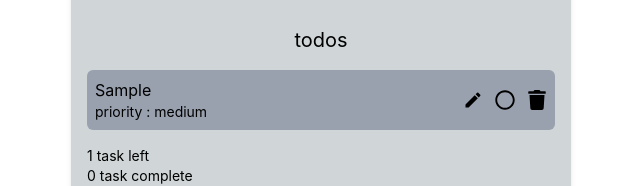
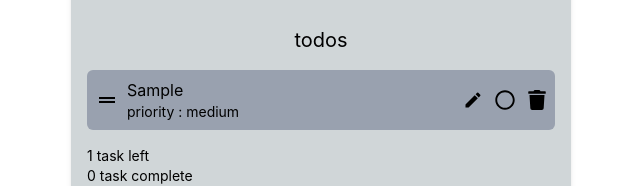
Before and after one commit to mohammad-ghf/todo-app, a React (Vite) app: page / in a window 1280 px wide. Both pictures are taken after typing "Sample" into the empty fields and a click on the button "Add Todo". Shown: the part 356-542 px from the top of the page, without its empty margins (319-959 px from the left). Built offline with nearby package versions, Linux system fonts and the light colour scheme.

Commit message:
upt drag and drop

```diff
--- a/package.json
+++ b/package.json
@@ -12,6 +12,9 @@
     "deploy": "gh-pages -d dist"
   },
   "dependencies": {
+    "@dnd-kit/core": "^6.3.1",
+    "@dnd-kit/sortable": "^10.0.0",
+    "@dnd-kit/utilities": "^3.2.2",
     "@tailwindcss/vite": "^4.3.3",
     "react": "^19.2.8",
     "react-dom": "^19.2.8",
--- a/src/components/Todo.tsx
+++ b/src/components/Todo.tsx
@@ -4,6 +4,9 @@ import { FaRegCircle } from "react-icons/fa";
 import { FaSave } from "react-icons/fa";
 import type { Priority } from "../types/todo";
 import { useState } from "react";
+import { useSortable } from "@dnd-kit/sortable";
+import { CSS } from "@dnd-kit/utilities";
+import { MdDragHandle } from "react-icons/md";
 
 type TodoProp = {
   todo: {
@@ -29,15 +32,37 @@ const Task = ({ todo, completeTodo, deleteTodo, editTodo }: TodoProp) => {
     setIsEditing(false);
   };
 
+  const { attributes, listeners, setNodeRef, transform, transition } =
+    useSortable({
+      id: todo.id,
+    });
+
+  const style = {
+    transform: CSS.Transform.toString(transform),
+    transition,
+  };
+
   return (
-    <div className="my-4 flex flex-col md:flex-row justify-between gap-2 bg-gray-400 dark:bg-purple-900 p-2 rounded-md relative">
+    <div
+      ref={setNodeRef}
+      style={style}
+      className="my-4 flex flex-col md:flex-row justify-between items-center gap-2 bg-gray-400 dark:bg-purple-900 p-2 rounded-md relative"
+    >
       <div
-        className={`text-black dark:text-white ${todo.completed ? "line-through" : ""}`}
+        {...attributes}
+        {...listeners}
+        className="text-2xl dark:text-white text-black cursor-pointer"
       >
-        {todo.title}
+        <MdDragHandle />
+      </div>
+      <div
+        className={`text-black dark:text-white flex-2 ${todo.completed ? "line-through" : ""}`}
+      >
+        <p>{todo.title}</p>
 
         <p className="text-sm">priority : {todo.priority}</p>
       </div>
+
       <div className="flex items-center gap-2 text-xl cursor-pointer text-white transition duration-600">
         <div className="flex">
           {isEditing ? (
--- a/src/components/TodoApp.tsx
+++ b/src/components/TodoApp.tsx
@@ -58,6 +58,16 @@ function TodoApp() {
   const taskLeftQty = todos.filter((todo) => !todo.completed).length;
   const taskcompleteQty = todos.filter((todo) => todo.completed).length;
 
+  const moveTodo = (oldIndex: number, newIndex: number) => {
+    setTodos((prev) => {
+      const newTodos = [...prev];
+      const [moveTodo] = newTodos.splice(oldIndex, 1);
+      newTodos.splice(newIndex, 0, moveTodo);
+
+      return newTodos;
+    });
+  };
+
   return (
     <div className="flex items-center justify-center min-h-screen bg-white dark:bg-slate-800 p-2">
       <div className="w-[90%] max-w-125 p-4 bg-mist-300 dark:bg-slate-900 shadow-md rounded-md">
@@ -93,10 +103,17 @@ function TodoApp() {
             completeTodo={completeTodo}
             deleteTodo={deleteTodo}
             editTodo={editTodo}
+            moveTodo={moveTodo}
           />
-          <p className="text-black dark:text-white text-sm">{taskLeftQty} task left</p>
-          <p className="text-black dark:text-white text-sm">{taskcompleteQty} task complete</p>
-          <p className="text-black dark:text-white text-sm">{todos.length} all task</p>
+          <p className="text-black dark:text-white text-sm">
+            {taskLeftQty} task left
+          </p>
+          <p className="text-black dark:text-white text-sm">
+            {taskcompleteQty} task complete
+          </p>
+          <p className="text-black dark:text-white text-sm">
+            {todos.length} all task
+          </p>
         </div>
       </div>
     </div>
--- a/src/components/TodoList.tsx
+++ b/src/components/TodoList.tsx
@@ -1,19 +1,38 @@
 import type { TodoType } from "../types/todo";
 import Todo from "./Todo";
+import { DndContext, closestCenter, type DragEndEvent } from "@dnd-kit/core";
+import {
+  SortableContext,
+  verticalListSortingStrategy,
+} from "@dnd-kit/sortable";
 
 type TodoListProps = {
   todos: TodoType[];
   completeTodo: (id: number) => void;
   deleteTodo: (id: number) => void;
   editTodo: (id: number, title: string) => void;
+  moveTodo: (oldIndex: number, newIndex: number) => void;
 };
 
 const TodoList = ({
   completeTodo,
   deleteTodo,
   todos,
-  editTodo
+  editTodo,
+  moveTodo,
 }: TodoListProps) => {
+  const handleDragEnd = (event: DragEndEvent) => {
+    const { active, over } = event;
+
+    if (!over || active.id === over.id) return;
+
+    const oldIndex = todos.findIndex((todo) => todo.id === active.id);
+
+    const newIndex = todos.findIndex((todo) => todo.id === over.id);
+
+    moveTodo(oldIndex, newIndex);
+  };
+
   return (
     <div>
       {todos.length === 0 ? (
@@ -21,7 +40,15 @@ const TodoList = ({
           todo is empty
         </p>
       ) : (
-        todos.map((todo) => (
+        <DndContext
+          collisionDetection={closestCenter}
+          onDragEnd={handleDragEnd}
+        >
+          <SortableContext
+            items={todos.map((todo) => todo.id)}
+            strategy={verticalListSortingStrategy}
+          >
+            {todos.map((todo) => (
               <Todo
                 key={todo.id}
                 todo={todo}
@@ -29,7 +56,9 @@ const TodoList = ({
                 deleteTodo={deleteTodo}
                 editTodo={editTodo}
               />
-        ))
+            ))}
+          </SortableContext>
+        </DndContext>
       )}
     </div>
   );
```
Also changed, not shown: 1 other file (tests, documents, lock files or other folders). Lines whose indentation alone changed are shown as unchanged.
